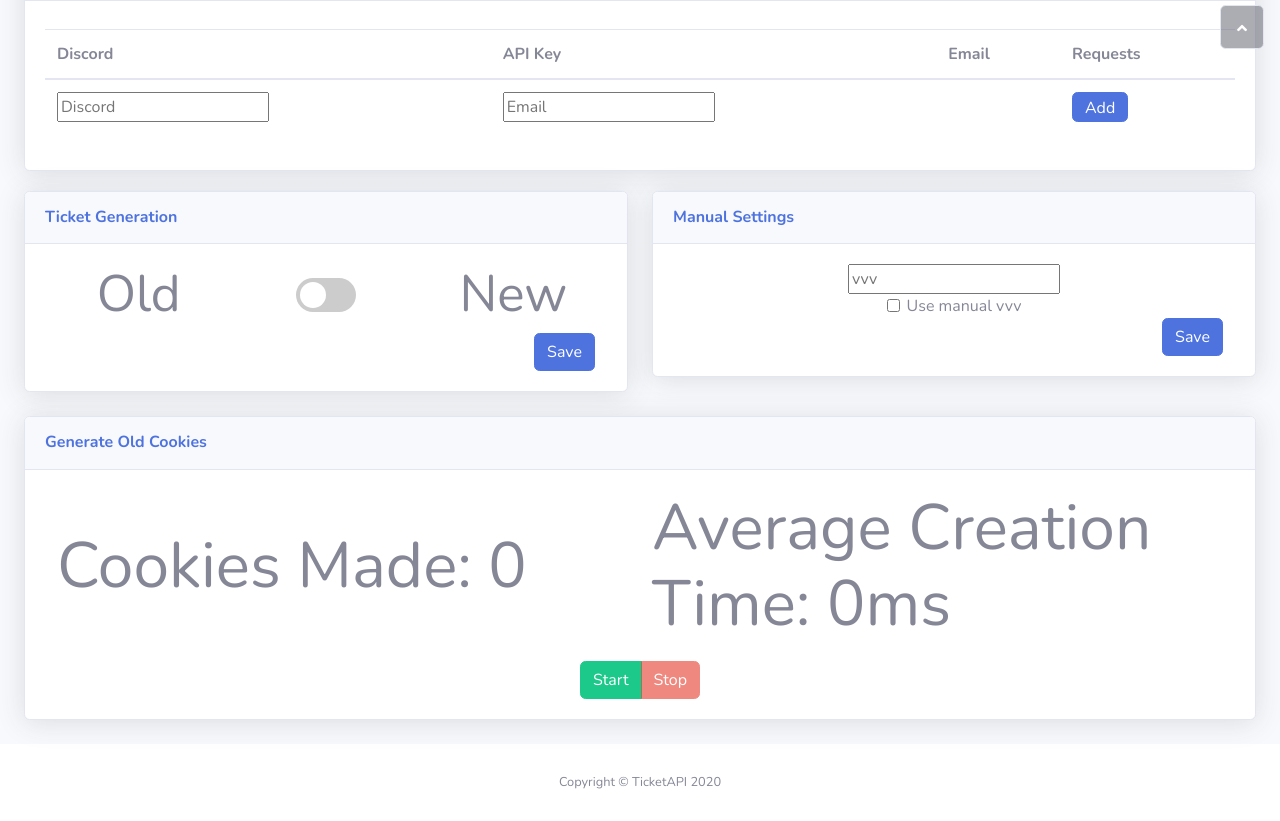
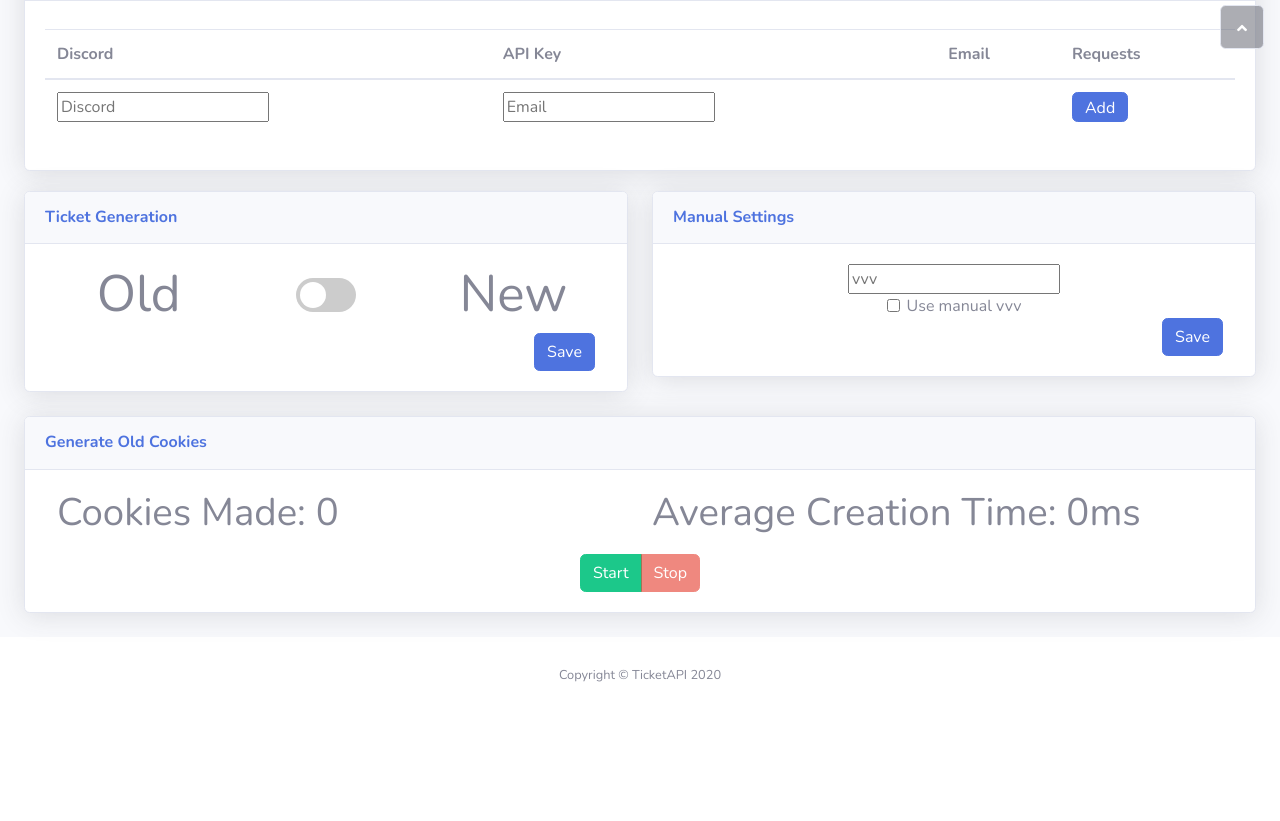
Before and after one commit to th-ms/Ticket-API, a website: page static/dashboard.html in a window 1280 px wide. Shown: the part 735-1556 px from the top of the page. After the commit the page ends 1448 px from the top, so only its background shows below. Drawn offline with nearby package versions, Linux system fonts and the light colour scheme; files that its build step writes are made by us from their sources; no server answers; some icons are missing; files whose address does not match are found by name.

Commit message:
Font sizing

```diff
--- a/static/dashboard.html
+++ b/static/dashboard.html
@@ -200,10 +200,10 @@
                             <div class="card-body">
                                 <div class="row" style="margin: 0px;">
                                     <div class="col d-xl-flex justify-content-xl-start align-items-xl-center">
-                                        <h1 style="font-size: 5vw;">Cookies Made:  <span id="cookieCount">0</span></h1>
+                                        <h1 style="font-size: 3vw;">Cookies Made:  <span id="cookieCount">0</span></h1>
                                     </div>
                                     <div class="col d-xl-flex justify-content-xl-start align-items-xl-center">
-                                        <h1 style="font-size: 5vw;">Average Creation Time: <span id="averageTimings">0</span>ms</h1>
+                                        <h1 style="font-size: 3vw;">Average Creation Time: <span id="averageTimings">0</span>ms</h1>
                                     </div>
                                 </div>
                                 <div class="row" style="margin: 0px;">
```
